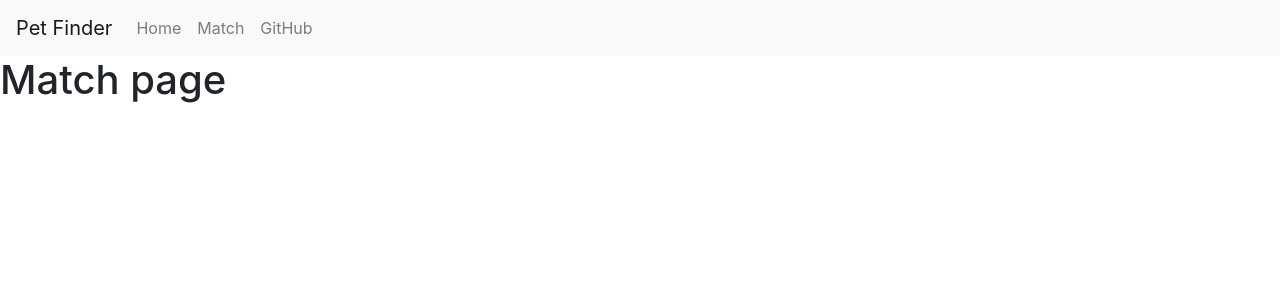
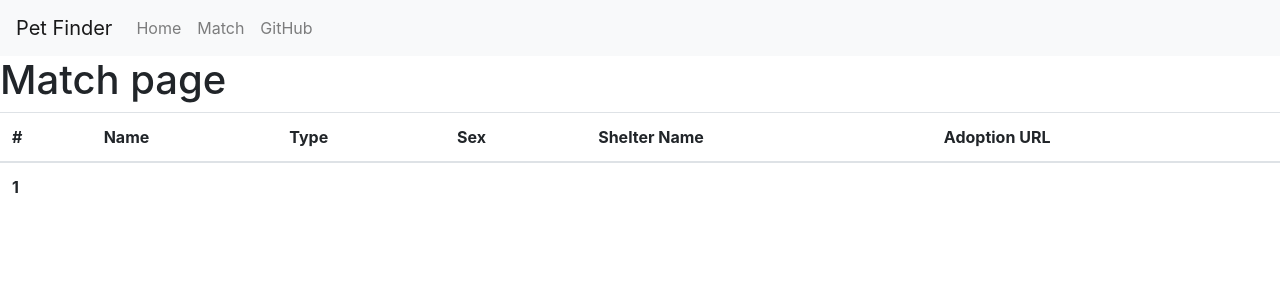
Before and after one commit to Codubee/PetFinderMW3-4, a React (Create React App) app in the folder frontend/: page /match in a window 1280 px wide. Shown: the top 300 px of the page. Built offline with nearby package versions, Linux system fonts and the light colour scheme.

Commit message:
Created a table to display matches

```diff
--- /dev/null
+++ b/frontend/src/components/Matches.js
@@ -0,0 +1,44 @@
+import React from 'react';
+import {Table} from 'reactstrap';
+
+function Matches(){
+
+    const matches = [
+        {animalName: "", animalType: "", animalSex: "", shelterName: "", adoptionURL: ""}
+    ]
+
+    return(
+        matches.map((matches,id) => (
+            <div key={id}>
+                <Table>
+                    <thead>
+                        <tr>
+                            <th>#</th>
+                            <th>Name</th>
+                            <th>Type</th>
+                            <th>Sex</th>
+                            <th>Shelter Name</th>
+                            <th>Adoption URL</th>
+                        </tr>
+                    </thead>
+                    <tbody>
+                        <tr>
+                            <th scope="row">1</th>
+                            <td>{matches.animalName}</td>
+                            <td>{matches.animalType}</td>
+                            <td>{matches.animalSex}</td>
+                            <td>{matches.shelterName}</td>
+                            <td>{matches.adoptionURL}</td>
+                        </tr>
+                    </tbody>
+
+                </Table>
+            </div>
+
+        )
+    )
+
+    );
+}
+
+export default Matches;
--- a/frontend/src/views/Match.js
+++ b/frontend/src/views/Match.js
@@ -1,9 +1,13 @@
 import React from 'react'
+import Matches from '../components/Matches'
 
 
 function Match(){
     return(
+    <div>
         <h1>Match page</h1>
+        <Matches/>
+    </div>
     )
 }
 
```
